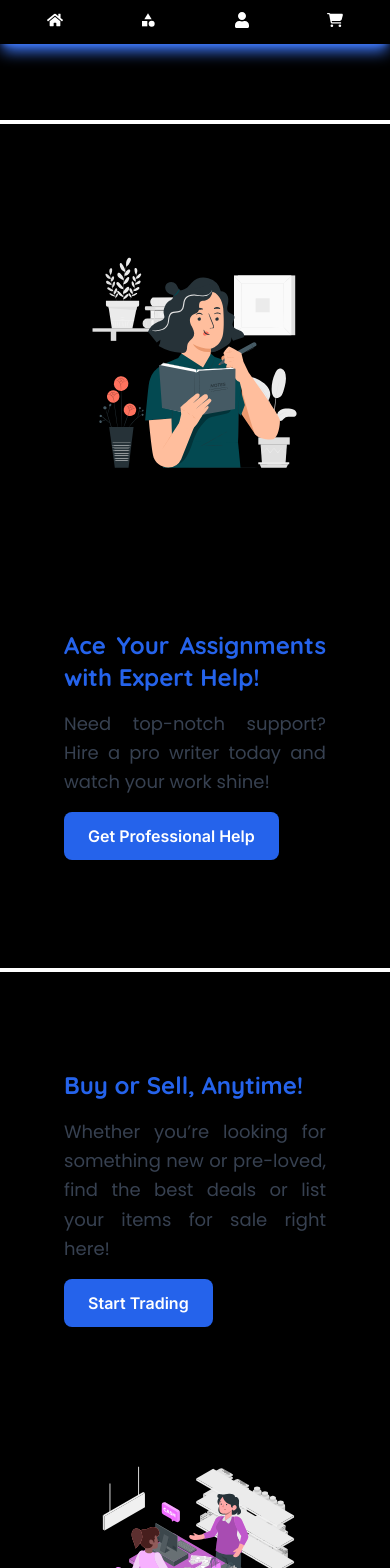
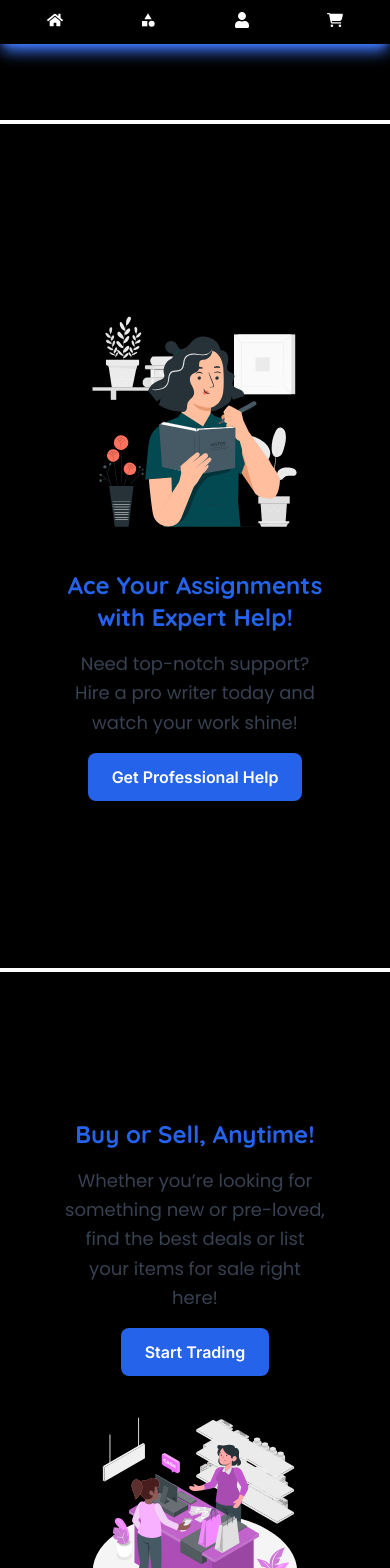
Before and after one commit to iQliPsE-22/campusx, a Next.js app: page / in a window 390 px wide. Shown: the part 800-2368 px from the top of the page. Built offline with nearby package versions, Linux system fonts and the light colour scheme.

Commit message:
Responsive

```diff
--- a/components/Hero.jsx
+++ b/components/Hero.jsx
@@ -34,7 +34,7 @@ const Hero = () => {
 
       {/* Hire a writer */}
 
-      <section className="min-h-dvh flex flex-col lg:flex-row items-center justify-around p-12 rounded-lg shadow-lg">
+      <section className="min-h-dvh flex flex-col lg:flex-row items-center justify-center lg:justify-around p-12 rounded-lg shadow-lg">
         <div className="w-full lg:w-1/2 flex justify-center lg:justify-start pt-4 p-8">
           <Image
             src={Writer}
@@ -44,7 +44,7 @@ const Hero = () => {
             className="w-full rounded-lg shadow-md"
           />
         </div>
-        <div className="w-full lg:w-1/2 text-center lg:text-left px-4 lg:px-8 space-y-4 text-justify ">
+        <div className="w-full lg:w-1/2 text-center lg:text-left px-4 lg:px-8 space-y-4  ">
           <h2 className="quicksand text-2xl font-bold text-blue-600">
             Ace Your Assignments with Expert Help!
           </h2>
@@ -61,8 +61,8 @@ const Hero = () => {
       </section>
       <hr className="border-white border-2" />
       {/* Buy & Sell things */}
-      <section className="min-h-dvh flex flex-col lg:flex-row items-center justify-around p-12 rounded-lg shadow-lg">
-        <div className="w-full lg:w-1/2 text-center lg:text-left px-4 lg:px-8 space-y-4 text-justify ">
+      <section className="min-h-dvh flex flex-col lg:flex-row items-center justify-center  lg:justify-around p-12 rounded-lg shadow-lg">
+        <div className="w-full lg:w-1/2 text-center lg:text-left px-4 lg:px-8 space-y-4  ">
           <h2 className="quicksand text-2xl font-bold text-blue-600">
             Buy or Sell, Anytime!
           </h2>
@@ -88,7 +88,7 @@ const Hero = () => {
       </section>
       <hr className="border-white border-2" />
       {/* Learn from peers */}
-      <section className="min-h-dvh  flex flex-col lg:flex-row items-center justify-around p-12 rounded-lg shadow-lg">
+      <section className="min-h-dvh  flex flex-col lg:flex-row items-center justify-center  lg:justify-around p-12 rounded-lg shadow-lg">
         <div className="w-full lg:w-1/2 flex justify-center lg:justify-start p-8">
           <Image
             src={Developer}
@@ -98,7 +98,7 @@ const Hero = () => {
             className="w-full rounded-lg shadow-md"
           />
         </div>
-        <div className="w-full lg:w-1/2 text-center lg:text-left px-4 lg:px-8 space-y-4 text-justify ">
+        <div className="w-full lg:w-1/2 text-center lg:text-left px-4 lg:px-8 space-y-4  ">
           <h2 className="quicksand text-2xl font-bold text-blue-600">
             Learn from Experienced Seniors!
           </h2>
```
